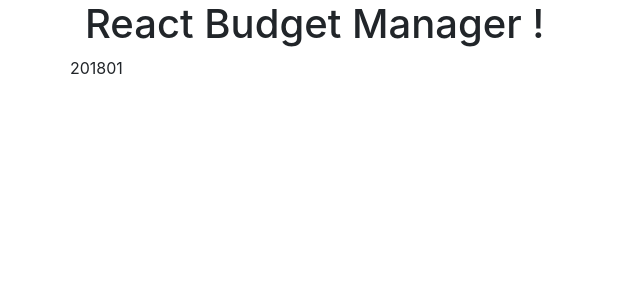
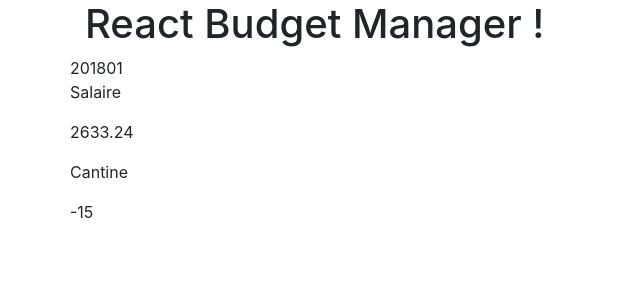
Before and after one commit to omobili/react-budget-manager, a React app: page / in a window 1280 px wide. Shown: the top 300 px of the page, without its empty margins (0-640 px from the left). Built offline with nearby package versions, Linux system fonts and the light colour scheme.

Commit message:
add Activity component

```diff
--- a/src/app.tsx
+++ b/src/app.tsx
@@ -2,9 +2,11 @@
 
 import * as React from "react";
 import * as ReactDom from "react-dom";
+import {Activity, ActivityProps} from "./ts/components/activity";
 
 interface budgetData {
     month: string;
+    activities: Array<ActivityProps>;
 }
 
 
@@ -15,7 +17,14 @@
         super({});
 
         this.data = [{
-            month: '201801'
+            month: '201801',
+            activities: [{
+                label: 'Salaire',
+                amount: 2633.24
+            }, {
+                label: 'Cantine',
+                amount: -15
+            }]
         }];
     }
 
@@ -28,6 +37,13 @@
                         <div className="col-12">
                             {this.data[0].month}
                         </div>
+                        <div className="col-12">
+                            {this.data[0].activities.map((activity: ActivityProps) => {
+                                return (
+                                    <Activity label={activity.label} amount={activity.amount}/>
+                                );
+                            })}
+                        </div>
                     </div>
                 </div>
             </div>
--- /dev/null
+++ b/src/ts/components/activity.tsx
@@ -0,0 +1,25 @@
+import * as React from "react";
+
+export interface ActivityProps {
+    label: string,
+    amount: number
+}
+
+export interface ActivityState {
+
+}
+
+export class Activity extends React.Component<ActivityProps, ActivityState> {
+    constructor(props: ActivityProps) {
+        super(props);
+    }
+
+    render() {
+        return (
+            <div className="rbm-activity">
+                <p>{this.props.label}</p>
+                <p>{this.props.amount}</p>
+            </div>
+        )
+    }
+}
```
